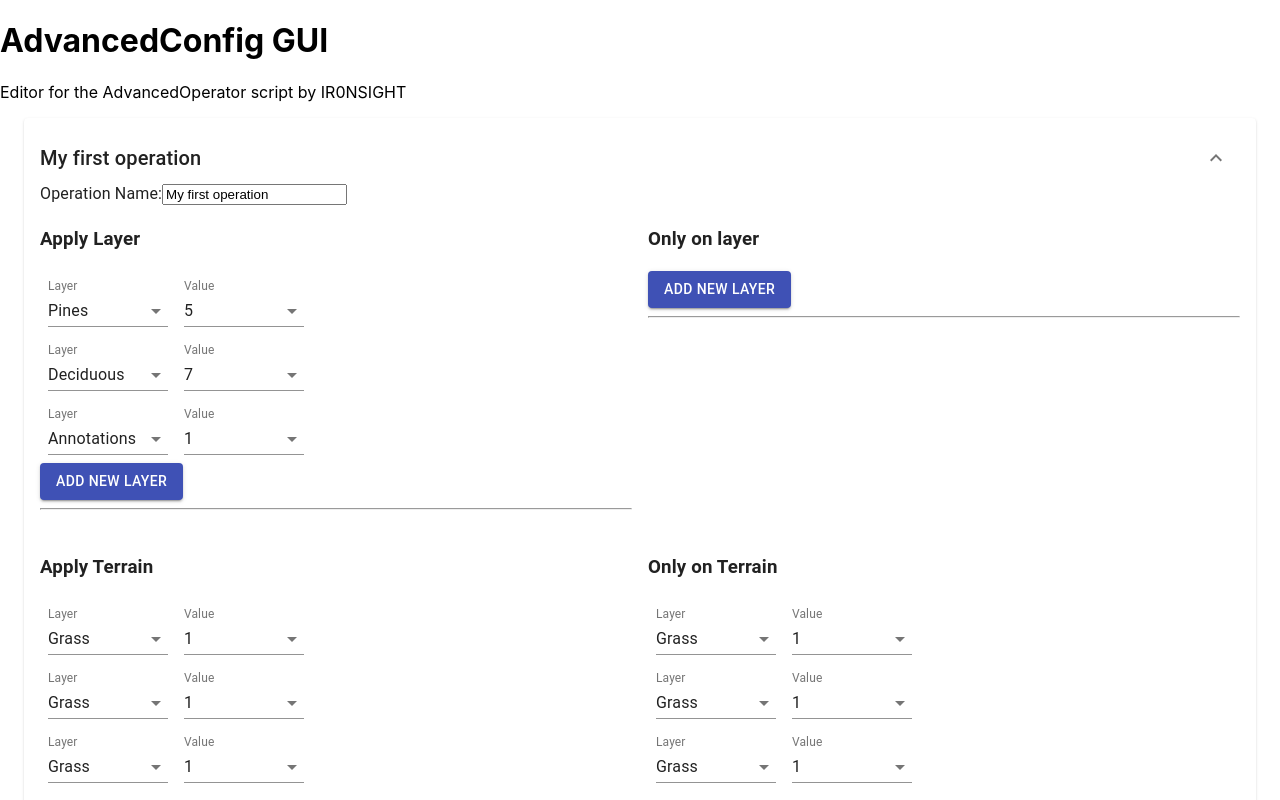
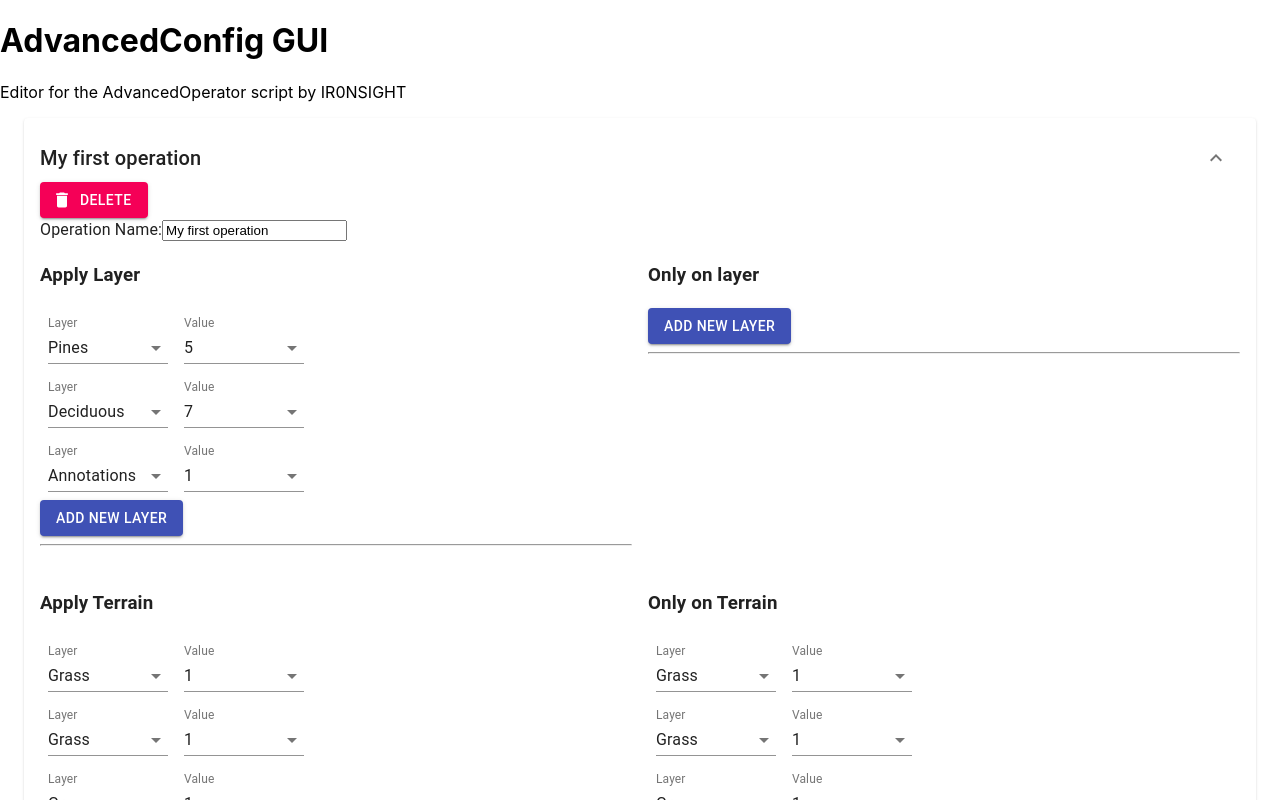
Before and after one commit to IR0NSIGHT/AdvancedOperationGUI, a React (Create React App) app in the folder my-react-app/: page / in a window 1280 px wide. Both pictures are taken after a click on the button 1216 px from the left and 157 px from the top of the page. Shown: the top 800 px of the page. Built offline with nearby package versions, Linux system fonts and the light colour scheme; what @storybook/blocks would draw is missing.

Commit message:
add delete button to operationEditor

```diff
--- /dev/null
+++ b/my-react-app/src/ConfigComponents/DeleteButton.tsx
@@ -0,0 +1,19 @@
+import React from 'react';
+import Button from '@material-ui/core/Button';
+import DeleteIcon from '@mui/icons-material/Delete';
+
+export type DeleteButtonProp = {
+    onClick: () => void
+}
+export const DeleteButton: React.FC<DeleteButtonProp> = ({onClick}) => {
+    return (
+        <Button
+            variant="contained"
+            color="secondary"
+            startIcon={<DeleteIcon/>}
+            onClick={onClick}
+        >
+            Delete
+        </Button>
+    );
+};
--- a/my-react-app/src/ConfigComponents/Operation/DisplayOperation.ts
+++ b/my-react-app/src/ConfigComponents/Operation/DisplayOperation.ts
@@ -90,7 +90,7 @@ export const updateOperationArray = (
         .map((op) => op.displayId)
         .reduce((previousValue, currentValue) =>
           Math.max(previousValue, currentValue)
-        );
+        ,0);
       op.displayId = maxId + 1;
 
       displayedOperations.push(op);
--- a/my-react-app/src/ConfigComponents/Operation/OperationEditor.tsx
+++ b/my-react-app/src/ConfigComponents/Operation/OperationEditor.tsx
@@ -14,6 +14,7 @@ import {
 } from "./DisplayOperation";
 import {Grid, Paper} from "@material-ui/core";
 import {makeStyles} from "@material-ui/core/styles";
+import {DeleteButton} from "../DeleteButton";
 
 export type OperationEditorProps = {
     initialOperation: DisplayOperation;
@@ -27,10 +28,8 @@ const useStyles = makeStyles((theme) => ({
     },
 }));
 
-export const OperationEditor: React.FC<OperationEditorProps> = ({
-                                                                    initialOperation,
-                                                                    updateOperation,
-                                                                }) => {
+export const OperationEditor: React.FC<OperationEditorProps> =
+    ({initialOperation, updateOperation, deleteOperation}) => {
         const handleTerrainChanged = (
             oldSetting: WeightedTerrainSetting | null,
             newSetting: WeightedTerrainSetting | null
@@ -80,6 +79,9 @@ export const OperationEditor: React.FC<OperationEditorProps> = ({
                 title={initialOperation.name}
                 content={
                     <div>
+                        <DeleteButton onClick={() => {
+                            deleteOperation(initialOperation)
+                        }}/>
                         <div>
                             <label htmlFor="nameInput">Operation Name:</label>
                             <input
@@ -133,5 +135,6 @@ export const OperationEditor: React.FC<OperationEditorProps> = ({
                     </div>
                 }
             />
-    );
+        )
+            ;
     };
```
Lines whose indentation alone changed are shown as unchanged.
